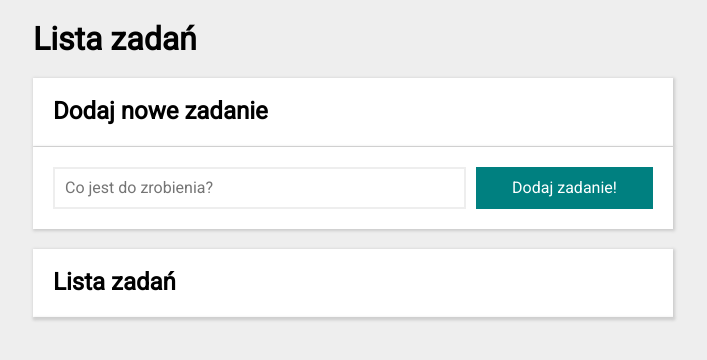
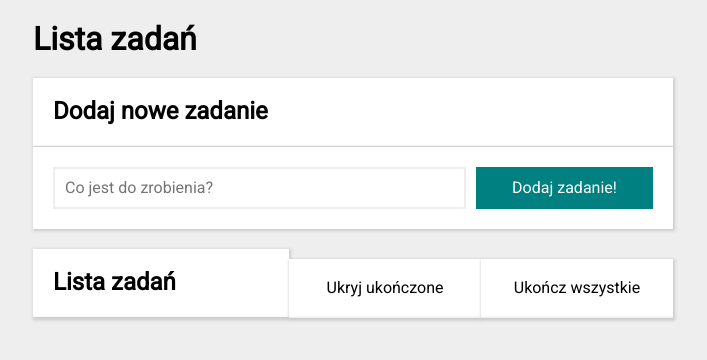
Before and after one commit to sebastianjuszczynski/To-Do-List, a plain HTML site: page index.html in a window 1280 px wide. Shown: the whole page, without its empty margins (287-994 px from the left). Drawn offline with nearby package versions, Linux system fonts and the light colour scheme.

Commit message:
added hideButton and button allDone plus styles

```diff
--- a/css/style.css
+++ b/css/style.css
@@ -101,8 +101,11 @@ body {
 }
 
 .container__tasks__done {
+    width: 30px;
+    height: 30px;
     background-color: hsl(120, 100%, 25%);
     font-weight: bold;
+    margin-right: 5px;
     padding: 5px;
     border: none;
     transition: 0.3s;
@@ -113,8 +116,11 @@ body {
 }
 
 .container__tasks__remove {
+    width: 30px;
+    height: 30px;
     background-color: hsl(0, 100%, 40%);
     font-weight: bold;
+    margin-right: 5px;
     padding: 5px;
     border: none;
     transition: 0.3s;
@@ -127,6 +133,9 @@ body {
 .container__tasks li {
     background-color: #fff;
     padding: 10px 10px 0 10px;
+    display: flex;
+    align-items: center;
+
 }
 
 .line {
@@ -134,3 +143,31 @@ body {
     border: 1px solid #eee;
     margin: 10px;
 }
+.buttons__container {
+    display: flex;
+    width: 50%;
+    margin: 0 auto;
+}
+.hideButton {
+    flex-basis: 30%;
+    align-self: flex-end;
+    border: none;
+    background-color: #fff;
+    box-shadow: 1px 1px 3px 1px #ccc;
+    padding: 20px;
+}
+.allDone {
+    flex-basis: 30%;
+    align-self: flex-end;
+    border: none;
+    background-color: #fff;
+    box-shadow: 1px 1px 3px 1px #ccc;
+    padding: 20px;
+}
+.buttons__container__h2 {
+    flex-basis: 40%;
+    background-color: #fff;
+    box-shadow: 1px 1px 3px 1px #ccc;
+    padding: 20px;
+    margin-bottom: 1px;
+}
--- a/index.html
+++ b/index.html
@@ -15,16 +15,25 @@
 </head>
 
 <body>
-    <div class="container">
+    <section class="container">
         <h1 class="container__header">Lista zadań</h1>
         <h2 class="container__h2">Dodaj nowe zadanie</h2>
         <form class="container__form js-form">
             <input class="form__input js-input" placeholder="Co jest do zrobienia?">
             <button class="form__button js-addTask">Dodaj zadanie!</button>
         </form>
-        <h2 class="container__h2">Lista zadań</h2>
+    </section>
+    <section class="buttons__container">
+        <h2 class="buttons__container__h2">Lista zadań</h2>
+        <button class="hideButton">Ukryj ukończone</button>
+        <button class="allDone">Ukończ wszystkie</button>
+
+    </section>
+    <section class="container">
         <ul class="container__tasks js-tasksList"></ul>
-    </div>
+    </section>
+
+
 
 
 </body>
--- a/main.js
+++ b/main.js
@@ -49,7 +49,7 @@
         for (const task of tasks) {
             htmlString += `
             <li ${task.done ? "style=\"text-decoration: line-through\"" : ""}>
-            <button class="container__tasks__done js-done">${task.done ? "✔️" : ""}</button>
+            <button class="container__tasks__done js-done">${task.done ? "✔️" : " "}</button>
             <button class="container__tasks__remove js-remove">🗑️</button>
             ${task.content}
             </li><hr class="line"></hr>
```
